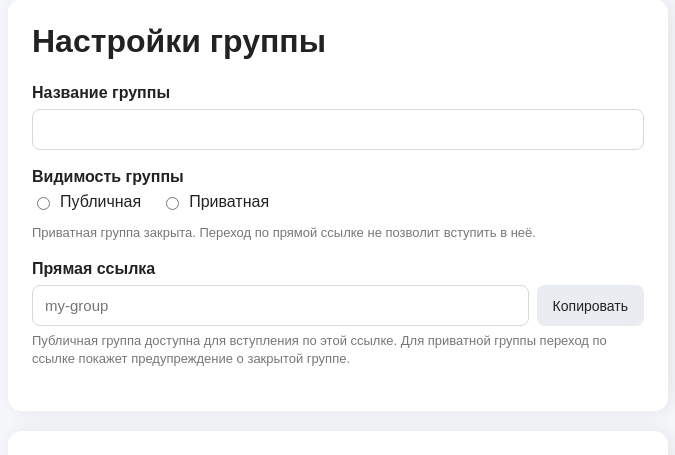
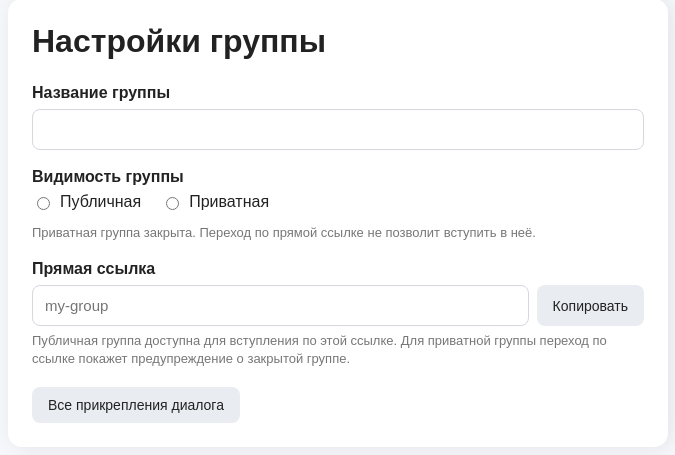
Before and after one commit to LeonidIvanov123/Reley, a Spring app: page /group-settings in a window 1280 px wide. Shown: the part 93-548 px from the top of the page, without its empty margins (302-977 px from the left). Run offline with Thymeleaf, Linux system fonts and the light colour scheme; the template is opened without the code that fills it, so the values that code supplies are empty; some of the project's set-up classes (security, data sources, template engines, error pages and the like) are left out, and stand-ins take their place.

Commit message:
fix access

```diff
--- a/backend/src/main/resources/templates/group-settings.html
+++ b/backend/src/main/resources/templates/group-settings.html
@@ -409,9 +409,9 @@
         <!-- СОХРАНИТЬ -->
         <!-- ==================== -->
 
-        <div th:if="${group.currentUserAdmin}">
+        <div style="display: flex; gap: 10px; flex-wrap: wrap; align-items: center;">
 
-            <div style="display: flex; gap: 10px; flex-wrap: wrap;">
+            <div th:if="${group.currentUserAdmin}">
 
                 <button type="button"
                         class="btn-primary"
@@ -419,17 +419,17 @@
                     Сохранить
                 </button>
 
-                <button type="button"
-                        class="btn-secondary"
-                        onclick="openDialogAttachments()">
-                    Все прикрепления диалога
-                </button>
-
             </div>
 
-            <div id="saveMessage"></div>
+            <button type="button"
+                    class="btn-secondary"
+                    onclick="openDialogAttachments()">
+                Все прикрепления диалога
+            </button>
 
         </div>
+
+        <div id="saveMessage"></div>
 
     </div>
 
```
